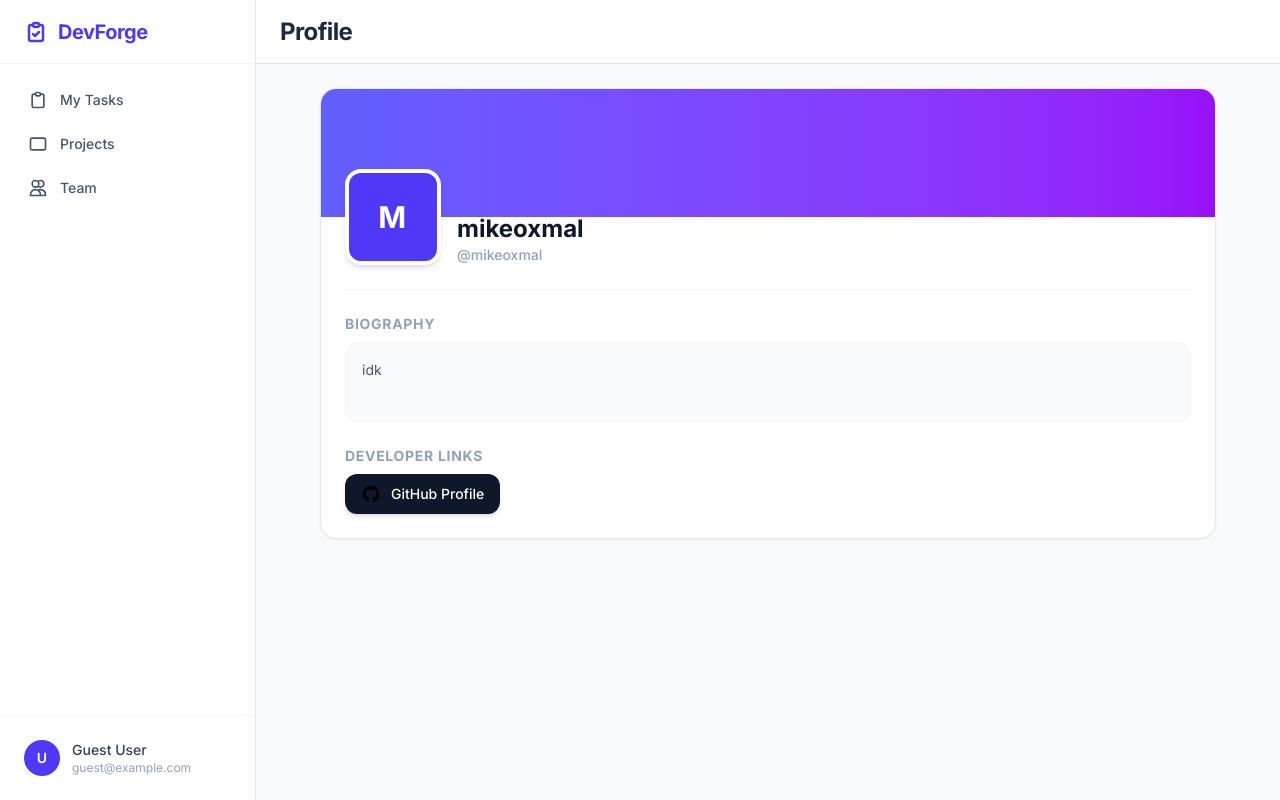
After one commit to Reverad/DevForge, a Django app: page /user/profile/1/ in a window 1280 px wide. The commit adds this page. Run offline with Django 5.2, Linux system fonts and the light colour scheme; data comes from the database, SQL or seed files in the repository; both versions use the stored data as it was after the commit.

Commit message:
add user profile and edit profile

```diff
--- a/templates/base.html
+++ b/templates/base.html
@@ -22,7 +22,9 @@
 
 <div class="flex-1 flex flex-col min-w-0 overflow-hidden">
   <header class="h-16 bg-white border-b border-slate-200 flex items-center justify-between px-6 shrink-0 relative">
-    {% block header %}{% endblock %}
+    <h1 class="text-2xl font-bold text-slate-800 tracking-tight">
+      {% block header %}{% endblock %}
+    </h1>
   </header>
 
   <main class="flex-1 overflow-y-auto p-6">
--- a/templates/core/index.html
+++ b/templates/core/index.html
@@ -1,4 +1,4 @@
 {% extends "base.html" %}
 {% block header %}
-  <h1 class="text-2xl font-bold text-slate-800 tracking-tight">Dashboard</h1>
+  Dashboard
 {% endblock %}
--- a/templates/includes/sidebar.html
+++ b/templates/includes/sidebar.html
@@ -12,14 +12,6 @@
     </div>
 
     <nav class="p-4 space-y-1">
-      <a href="#"
-         class="flex items-center gap-3 px-3 py-2.5 text-sm font-medium rounded-xl bg-indigo-50 text-indigo-700 transition-colors">
-        <svg class="w-5 h-5" fill="none" stroke="currentColor" viewBox="0 0 24 24">
-          <path stroke-linecap="round" stroke-linejoin="round" stroke-width="2"
-                d="M4 6a2 2 0 012-2h2a2 2 0 012 2v4a2 2 0 01-2 2H6a2 2 0 01-2-2V6zM14 6a2 2 0 012-2h2a2 2 0 012 2v4a2 2 0 01-2 2h-2a2 2 0 01-2-2V6zM4 16a2 2 0 012-2h2a2 2 0 012 2v4a2 2 0 01-2 2H6a2 2 0 01-2-2v-4zM14 16a2 2 0 012-2h2a2 2 0 012 2v4a2 2 0 01-2 2h-2a2 2 0 01-2-2v-4z"></path>
-        </svg>
-        Dashboard
-      </a>
       <a href="#"
          class="flex items-center gap-3 px-3 py-2.5 text-sm font-medium rounded-xl text-slate-600 hover:bg-slate-50 hover:text-slate-900 transition-colors">
         <svg class="w-5 h-5" fill="none" stroke="currentColor" viewBox="0 0 24 24">
@@ -49,6 +41,7 @@
 
   <div class="p-4 border-t border-slate-100">
     <div class="flex items-center justify-between p-2 rounded-xl hover:bg-slate-50 transition-colors">
+      <a href="{% url 'users:profile' pk=user.id %}">
         <div class="flex items-center gap-3 overflow-hidden">
           <div
               class="w-9 h-9 rounded-full bg-indigo-600 text-white flex items-center justify-center font-semibold text-sm shrink-0">
@@ -72,6 +65,7 @@
             </p>
           </div>
         </div>
+      </a>
       {% if user.is_authenticated %}
         <form action="{% url 'logout' %}" method="POST" class="inline">
           {% csrf_token %}
--- /dev/null
+++ b/templates/users/profile.html
@@ -0,0 +1,113 @@
+{% extends "base.html" %}
+
+{% block title %}{{ profile_user.username }}'s Profile — DevForge{% endblock %}
+
+{% block header %}
+  Profile
+{% endblock %}
+
+{% block content %}
+  <div class="max-w-4xl mx-auto space-y-6">
+
+    <div class="bg-white rounded-2xl border border-slate-200 shadow-xs overflow-hidden">
+
+      <div class="h-32 bg-gradient-to-r from-indigo-500 to-purple-600 relative"></div>
+
+      <div class="px-6 pb-6 relative flex flex-col sm:flex-row items-start sm:items-end gap-4 -mt-12">
+        <div class="w-24 h-24 rounded-2xl bg-white p-1 shadow-md shrink-0 z-10">
+          <div
+              class="w-full h-full rounded-xl bg-indigo-600 text-white flex items-center justify-center text-3xl font-bold tracking-wider">
+            {{ profile_user.username|slice:":1"|upper }}
+          </div>
+        </div>
+
+        <div class="flex-1 min-w-0 pt-2 sm:pt-0">
+          <div class="flex items-center gap-2">
+            <h1 class="text-2xl font-bold text-slate-900 truncate">
+              {% if profile_user.first_name or profile_user.last_name %}
+                {{ profile_user.first_name }} {{ profile_user.last_name }}
+              {% else %}
+                {{ profile_user.username }}
+              {% endif %}
+            </h1>
+
+            {% if user == profile_user %}
+              <span
+                  class="inline-flex items-center px-2.5 py-0.5 rounded-full text-xs font-medium bg-indigo-50 text-indigo-700 border border-indigo-100">
+                            It's You
+                        </span>
+            {% endif %}
+          </div>
+          <p class="text-sm text-slate-400 font-medium">@{{ profile_user.username }}</p>
+        </div>
+
+        {% if user == profile_user %}
+          <div class="shrink-0 z-10 pt-2 sm:pt-0 w-full sm:w-auto">
+            <a href="{% url 'users:edit' %}"
+               class="inline-flex items-center justify-center gap-1.5 w-full sm:w-auto px-4 py-2 border border-slate-200 bg-white text-slate-700 text-sm font-semibold rounded-xl hover:bg-slate-50 shadow-xs transition-all">
+              <svg class="w-4 h-4 text-slate-500" fill="none" stroke="currentColor" viewBox="0 0 24 24">
+                <path stroke-linecap="round" stroke-linejoin="round" stroke-width="2"
+                      d="M11 5H6a2 2 0 00-2 2v11a2 2 0 002 2h11a2 2 0 002-2v-5m-1.414-9.414a2 2 0 112.828 2.828L11.828 15H9v-2.828l8.586-8.586z"></path>
+              </svg>
+              Edit Profile
+            </a>
+          </div>
+        {% endif %}
+      </div>
+
+      <hr class="border-slate-100 mx-6">
+
+      <div class="p-6 space-y-6">
+
+        {% if user == profile_user and profile_user.first_name or profile_user.last_name %}
+          <div class="grid grid-cols-1 sm:grid-cols-2 gap-4">
+            <div class="p-4 bg-slate-50 rounded-xl border border-slate-100">
+              <p class="text-xs font-semibold text-slate-400 uppercase tracking-wider">First Name</p>
+              <p class="text-sm font-medium text-slate-800 mt-1">{{ profile_user.first_name|default:"—" }}</p>
+            </div>
+            <div class="p-4 bg-slate-50 rounded-xl border border-slate-100">
+              <p class="text-xs font-semibold text-slate-400 uppercase tracking-wider">Last Name</p>
+              <p class="text-sm font-medium text-slate-800 mt-1">{{ profile_user.last_name|default:"—" }}</p>
+            </div>
+          </div>
+        {% endif %}
+
+        <div class="space-y-2">
+          <h3 class="text-sm font-bold text-slate-400 uppercase tracking-wider">Biography</h3>
+          <div class="p-4 bg-slate-50 rounded-xl border border-slate-100 min-h-[80px]">
+            {% if profile_user.bio %}
+              <p class="text-sm text-slate-600 leading-relaxed whitespace-pre-line">{{ profile_user.bio }}</p>
+            {% else %}
+              <p class="text-sm text-slate-400 italic">No biography provided yet.</p>
+            {% endif %}
+          </div>
+        </div>
+
+        <div class="space-y-2">
+          <h3 class="text-sm font-bold text-slate-400 uppercase tracking-wider">Developer Links</h3>
+          {% if profile_user.github %}
+            <a href="{{ profile_user.github }}" target="_blank" rel="noopener noreferrer"
+               class="inline-flex items-center gap-2.5 px-4 py-2.5 bg-slate-900 text-white rounded-xl text-sm font-medium hover:bg-slate-800 transition-all shadow-md shadow-slate-900/10">
+              <svg class="w-5 h-5 fill-currentColor" viewBox="0 0 24 24">
+                <path fill-rule="evenodd" clip-rule="evenodd"
+                      d="M12 2C6.477 2 2 6.484 2 12.017c0 4.425 2.865 8.18 6.839 9.504.5.092.682-.217.682-.483 0-.237-.008-.868-.013-1.703-2.782.605-3.369-1.343-3.369-1.343-.454-1.158-1.11-1.466-1.11-1.466-.908-.62.069-.0.069-.608 1 .07 1.527 1.035 1.527 1.035.89 1.53 2.341 1.088 2.91.832.092-.647.35-1.088.636-1.338-2.22-.253-4.555-1.113-4.555-4.951 0-1.093.39-1.988 1.029-2.688-.103-.253-.446-1.272.098-2.65 0 0 .84-.27 2.75 1.026A9.564 9.564 0 0112 6.844c.85.004 1.705.115 2.504.337 1.909-1.296 2.747-1.027 2.747-1.027.546 1.379.202 2.398.1 2.651.64.7 1.028 1.595 1.028 2.688 0 3.848-2.339 4.695-4.566 4.943.359.309.678.92.678 1.855 0 1.338-.012 2.419-.012 2.747 0 .268.18.58.688.482A10.019 10.019 0 0022 12.017C22 6.484 17.522 2 12 2z"></path>
+              </svg>
+              GitHub Profile
+            </a>
+          {% else %}
+            <div
+                class="flex items-center gap-2 text-sm text-slate-400 bg-slate-50 p-4 border border-slate-100 rounded-xl">
+              <svg class="w-5 h-5" fill="none" stroke="currentColor" viewBox="0 0 24 24">
+                <path stroke-linecap="round" stroke-linejoin="round" stroke-width="2"
+                      d="M13.828 10.172a4 4 0 00-5.656 0l-4 4a4 4 0 105.656 5.656l1.102-1.101m-.758-4.899a4 4 0 005.656 0l4-4a4 4 0 00-5.656-5.656l-1.1 1.1"></path>
+              </svg>
+              <span class="italic">No GitHub account linked.</span>
+            </div>
+          {% endif %}
+        </div>
+
+      </div>
+    </div>
+
+  </div>
+{% endblock %}
--- a/users/urls.py
+++ b/users/urls.py
@@ -1,9 +1,11 @@
 from django.urls import path
 
-from users.views import RegisterView
+from users.views import RegisterView, ProfileDetailView, ProfileUpdateView
 
 urlpatterns = [
     path("register/", RegisterView.as_view(), name="register"),
+    path("profile/<int:pk>/", ProfileDetailView.as_view(), name="profile"),
+    path("edit/", ProfileUpdateView.as_view(), name="edit"),
 ]
 
 app_name = "users"
--- a/users/views.py
+++ b/users/views.py
@@ -1,5 +1,5 @@
 from django.contrib.auth import get_user_model, login
-from django.urls import reverse_lazy
+from django.urls import reverse_lazy, reverse
 from django.views import generic
 
 from users.forms import RegisterForm
@@ -17,3 +17,35 @@ class RegisterView(generic.CreateView):
         response = super().form_valid(form)
         login(self.request, self.object)
         return response
+
+
+class ProfileDetailView(generic.DetailView):
+    model = User
+    template_name = "users/profile.html"
+    context_object_name = "profile_user"
+
+    def get_context_data(self, **kwargs):
+        context = super().get_context_data(**kwargs)
+
+        profile_user = context["profile_user"]
+        current_user = self.request.user
+
+        if current_user != profile_user:
+            profile_user.first_name = ""
+            profile_user.last_name = ""
+            profile_user.email = ""
+
+        return context
+
+
+
+class ProfileUpdateView(generic.UpdateView):
+    model = User
+    fields = ("first_name", "last_name", "email", "bio", "github")
+    template_name = "users/edit.html"
+
+    def get_object(self, queryset=None):
+        return self.request.user
+
+    def get_success_url(self):
+        return reverse("users:profile", kwargs={"pk": self.object.pk})
```
Also changed, not shown: templates/users/edit.html (added, +82 -0 lines), db.sqlite3. Lines whose indentation alone changed are shown as unchanged.
